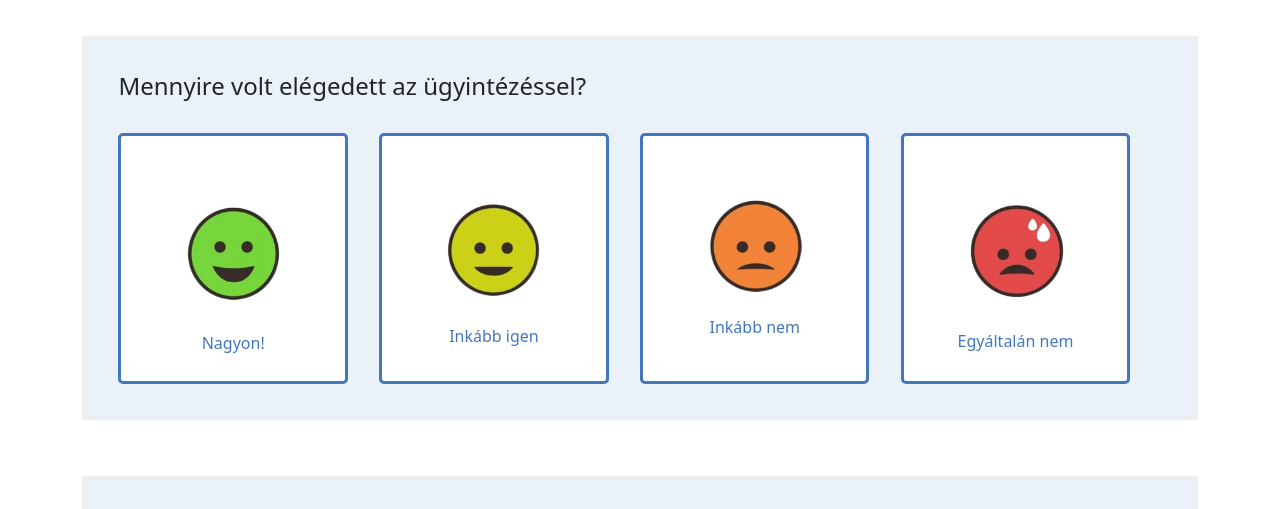
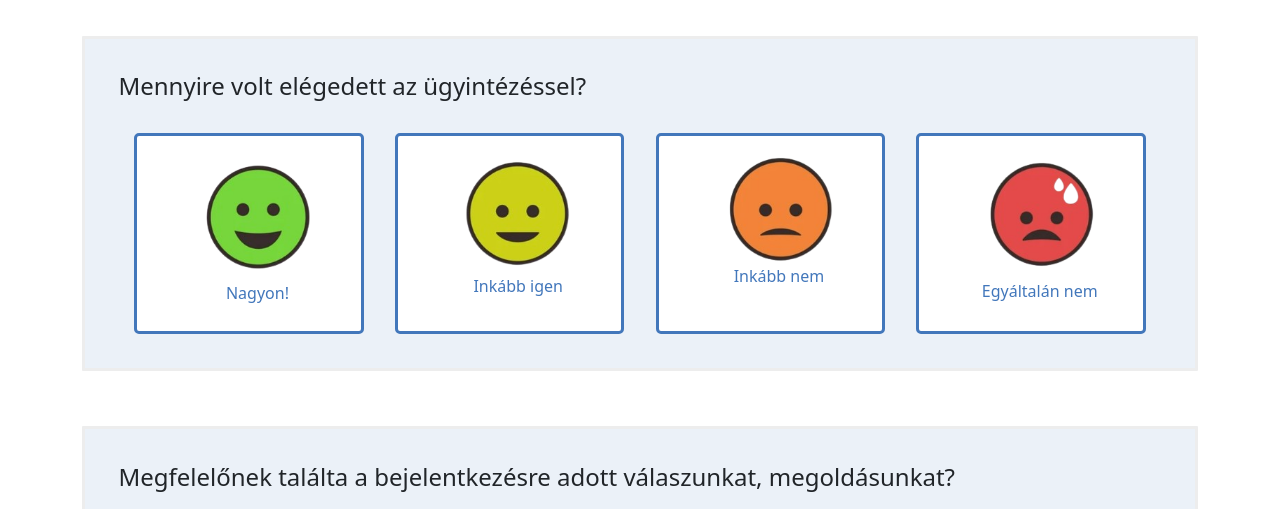
Before and after one commit to varadiprogram/KIF--K-rd-v, a plain HTML site: page index.html in a window 1280 px wide. Shown: the part 235-744 px from the top of the page. Drawn offline with nearby package versions, Linux system fonts and the light colour scheme.

Commit message:
Update style.css

```diff
--- a/style.css
+++ b/style.css
@@ -20,7 +20,6 @@ margin-bottom: 3.5%;
 
 .row img{
 width: 70%;
-padding: 20px;
 }
 
 .row{
@@ -34,20 +33,24 @@ padding: 20px;
   background-color: white;
   color: #4277bb;
   border-radius: 5px;
-  margin-right: 3%;
+  margin-right: 1.5%;
+  margin-left: 1.5%;
 }
 
-.col-sm a{
+.col-sm p{
   text-decoration: none;
+}
+
+.col-sm p:hover{
+  transition: 250ms;
+  color: white;
 }
 
 .col-sm:hover{  transition: 250ms;
   background-color: #4277bb;
+  color: white;
   }
 
-  .col-sm a:hover{
-    color: white;
-  }
 
 .borderek{
   border-style: solid;
```
